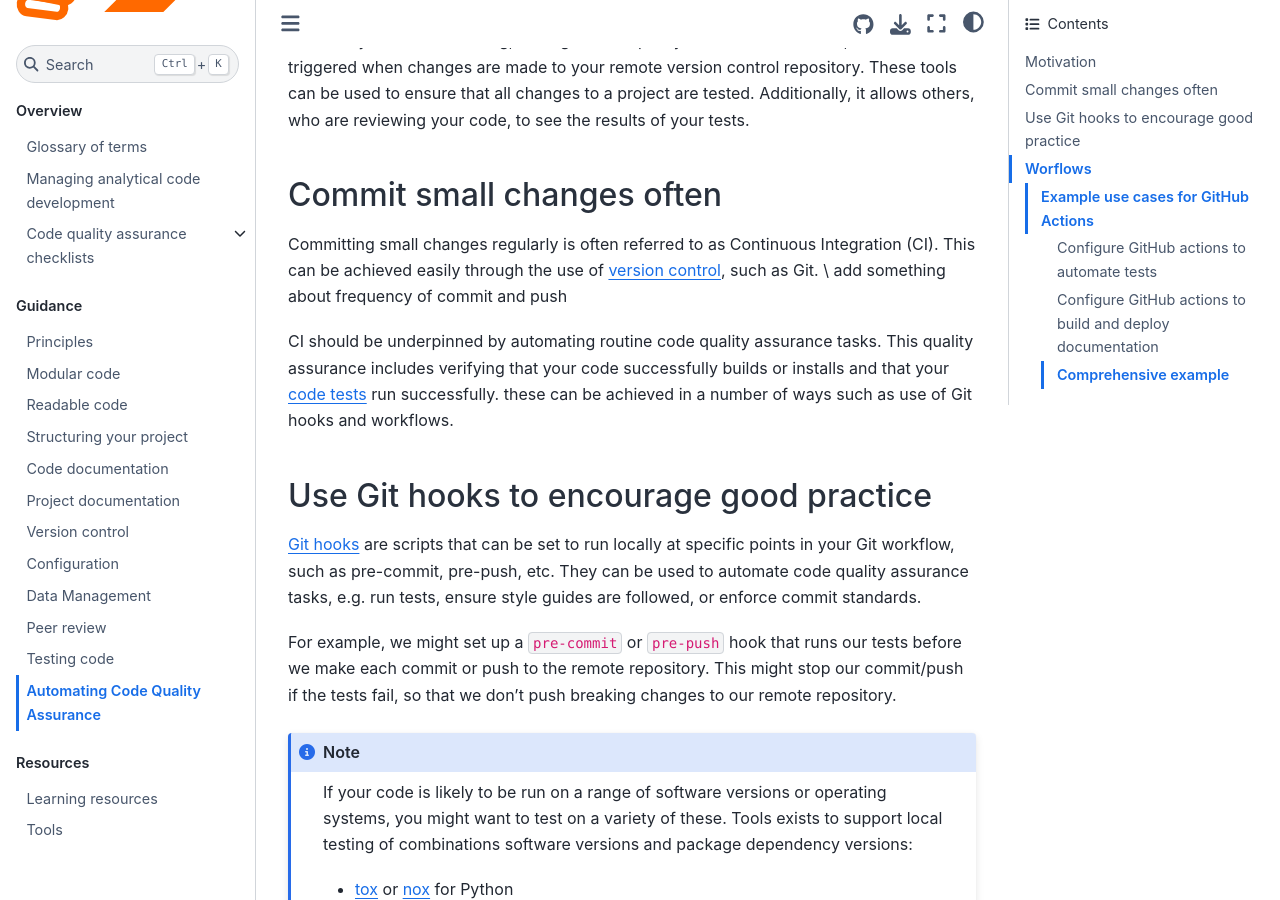
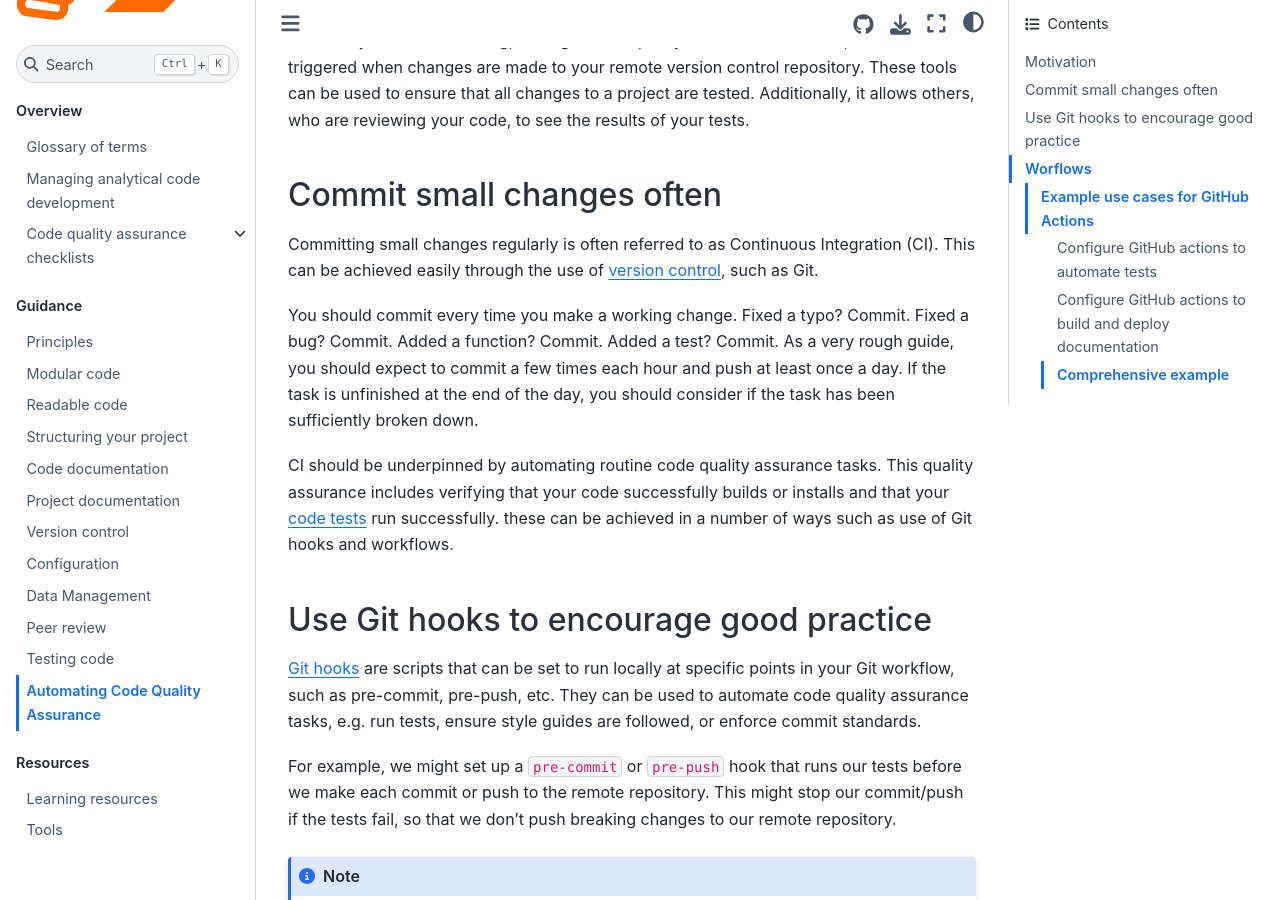
Before and after one commit to best-practice-and-impact/qa-of-code-guidance, a Jupyter Book: the page built from book/continuous_integration.md, in a window 1280 px wide and 900 px high, scrolled down 575 px. Built offline with Jupyter Book 1.0.4 settings and Sphinx 7.4.7 and the Sphinx Book theme 1.1.4, drawn with Linux system fonts in a browser that asks for light colours.

Commit message:
update commit small changes section

```diff
--- a/book/continuous_integration.md
+++ b/book/continuous_integration.md
@@ -24,7 +24,11 @@ Additionally, it allows others, who are reviewing your code, to see the results
 
 Committing small changes regularly is often referred to as Continuous Integration (CI).
 This can be achieved easily through the use of [version control](version_control.md), such as Git.
-\\ add something about frequency of commit and push
+
+You should commit every time you make a working change.
+Fixed a typo? Commit. Fixed a bug? Commit. Added a function? Commit. Added a test? Commit.
+As a very rough guide, you should expect to commit a few times each hour and push at least once a day.
+If the task is unfinished at the end of the day, you should consider if the task has been sufficiently broken down.
 
 CI should be underpinned by automating routine code quality assurance tasks.
 This quality assurance includes verifying that your code successfully builds or installs and that your [code tests](testing_code.md) run successfully.
```
